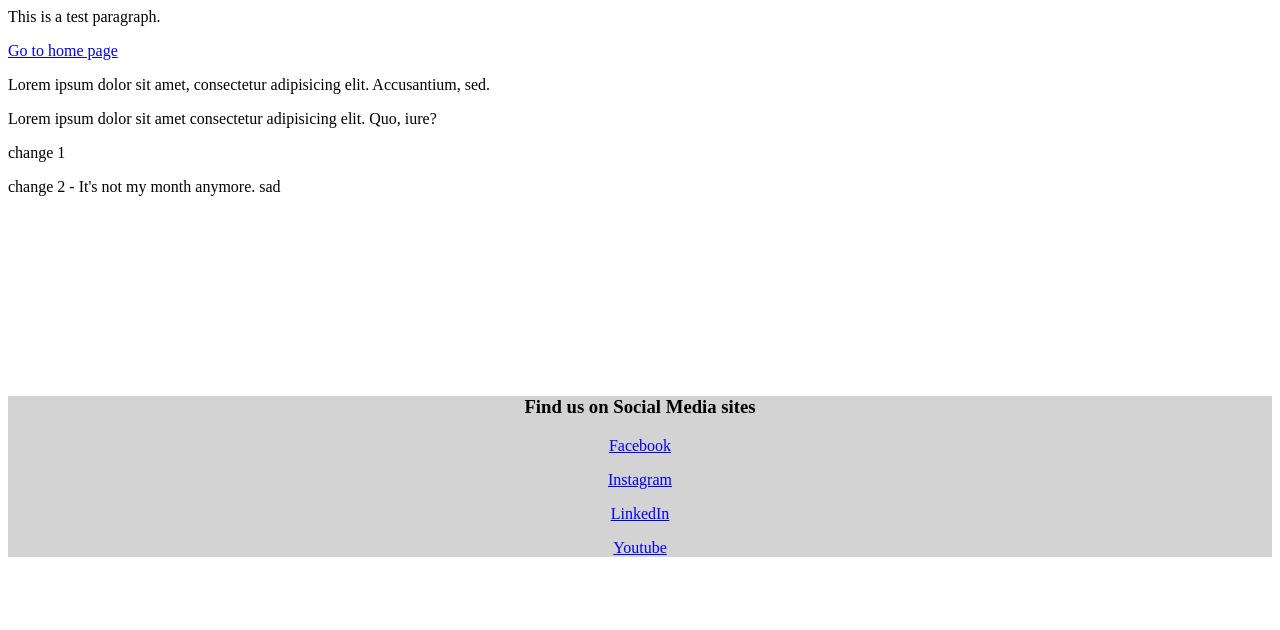
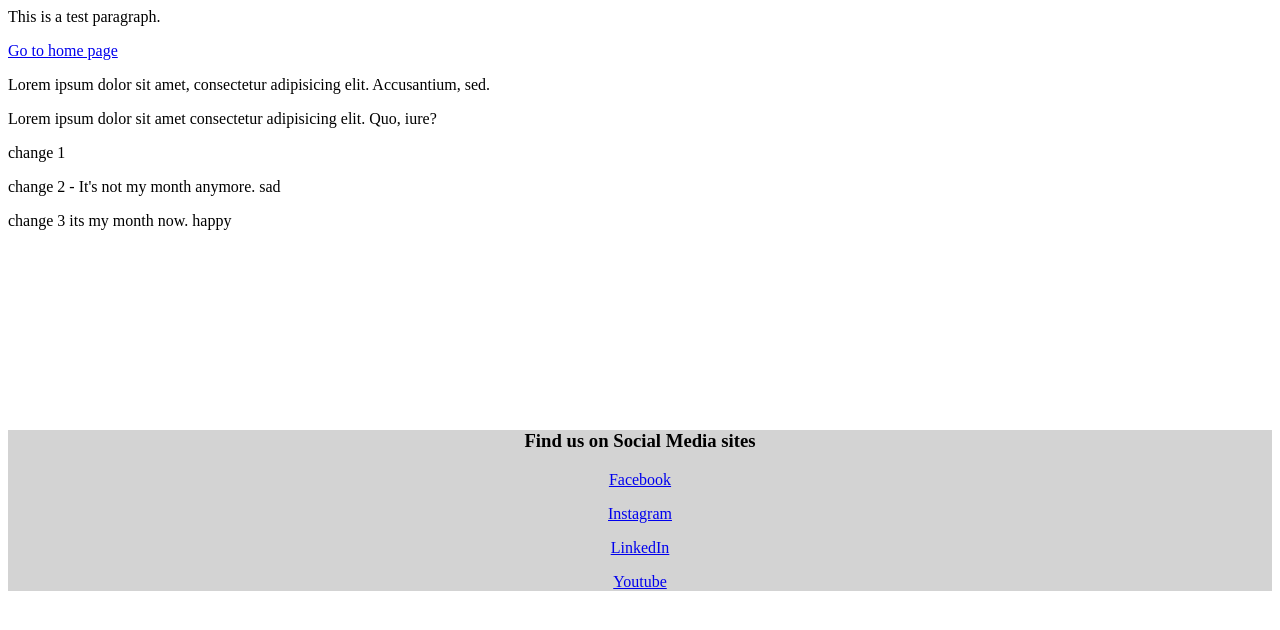
Before and after one commit to cklade/424LearnGit, a plain HTML site: page index.html in a window 1280 px wide. Drawn offline with Linux system fonts and the light colour scheme.

Commit message:
change 3

```diff
--- a/index.html
+++ b/index.html
@@ -21,6 +21,7 @@
       <p>Lorem ipsum dolor sit amet consectetur adipisicing elit. Quo, iure?</p>
       <p>change 1</p>
       <p>change 2 - It's not my month anymore. sad</p>
+      <p>change 3 its my month now. happy</p>
 
       <!-- TODO - ADD MORE CONTENT -->
       <!-- test -->
```
